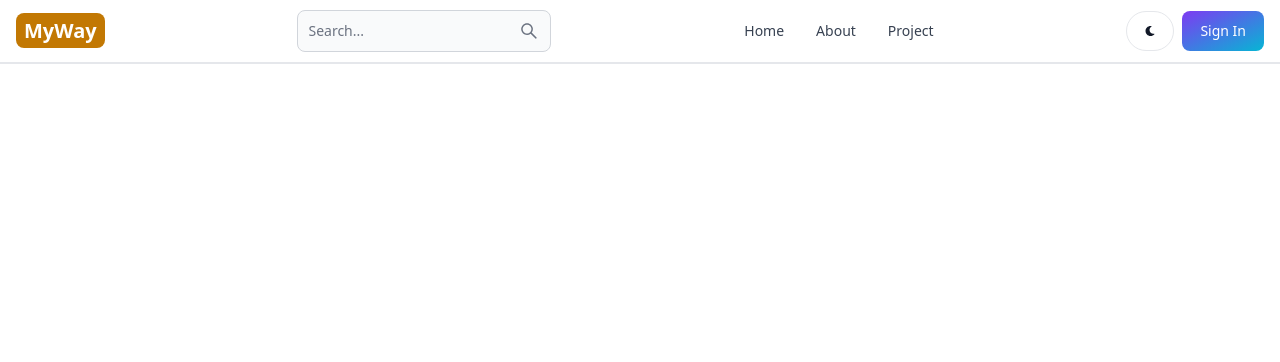
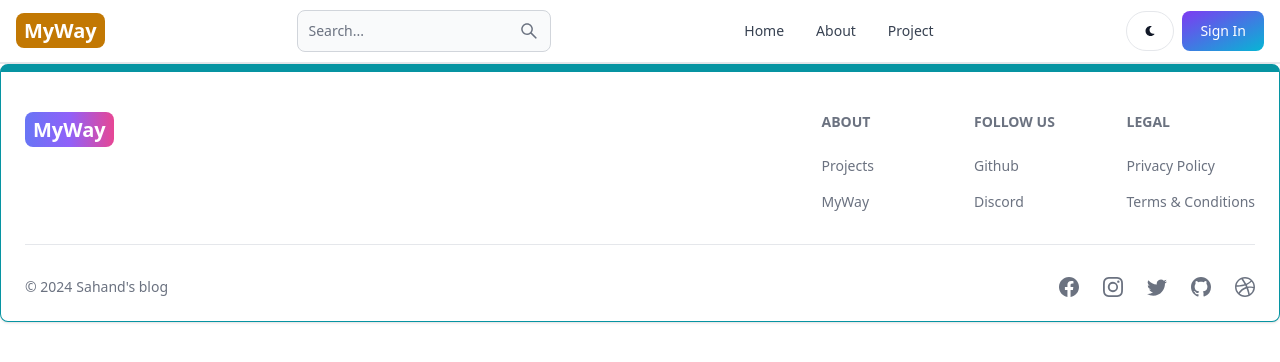
Before and after one commit to MaYnk0018/Xeos_in, a React app in the folder client/: page /post/1 in a window 1280 px wide. Shown: the top 362 px of the page. Built offline with nearby package versions, Linux system fonts and the light colour scheme; the HTML template or start-up script is replaced by a standard one.

Commit message:
added footer

```diff
--- a/client/src/App.jsx
+++ b/client/src/App.jsx
@@ -6,7 +6,7 @@
 import Project from './pages/Project';
 import SignUp from './pages/SignUp';
 import Header from './components/Header';
-// import Footer from './components/Footer';
+import FooterDown from './components/Footer';
 // import PrivateRoute from './components/PrivateRoute';
 // import OnlyAdminPrivateRoute from './components/OnlyAdminPrivateRoute';
 // import CreatePost from './pages/CreatePost';
@@ -37,7 +37,9 @@
         <Route path='/project' element={<Project />} />
         {/* <Route path='/post/:postSlug' element={<PostPage />} /> */}
       </Routes>
-      {/* <Footer /> */}
+      <FooterDown />
+
     </div>
+
   );
 }
--- /dev/null
+++ b/client/src/components/Footer.jsx
@@ -0,0 +1,80 @@
+import { Footer } from 'flowbite-react';
+import { Link } from 'react-router-dom';
+import { BsFacebook, BsInstagram, BsTwitter, BsGithub, BsDribbble } from 'react-icons/bs';
+export default function FooterDown() {
+  return (
+    <Footer container className='border border-t-8 border-teal-500'>
+      <div className='w-full max-w-7xl mx-auto'>
+        <div className='grid w-full justify-between sm:flex md:grid-cols-1'>
+          <div className='mt-5'>
+            <Link
+              to='/'
+              className='self-center whitespace-nowrap text-lg sm:text-xl font-semibold dark:text-white'
+            >
+              <span className='px-2 py-1 bg-gradient-to-r from-indigo-500 via-purple-500 to-pink-500 rounded-lg text-white'>
+                MyWay
+              </span>
+            </Link>
+          </div>
+          <div className='grid grid-cols-2 gap-8 mt-4 sm:grid-cols-3 sm:gap-6'>
+            <div>
+              <Footer.Title title='About' />
+              <Footer.LinkGroup col>
+                <Footer.Link
+                  href='https://www.github.com/'
+                  target='_blank'
+                  rel='noopener noreferrer'
+                >
+                  Projects
+                </Footer.Link>
+                <Footer.Link
+                  href='/about'
+                  target='_blank'
+                  rel='noopener noreferrer'
+                >
+                  MyWay
+                </Footer.Link>
+              </Footer.LinkGroup>
+            </div>
+            <div>
+              <Footer.Title title='Follow us' />
+              <Footer.LinkGroup col>
+                <Footer.Link
+                  href='https://www.github.com/'
+                  target='_blank'
+                  rel='noopener noreferrer'
+                >
+                  Github
+                </Footer.Link>
+                <Footer.Link href='#'>Discord</Footer.Link>
+              </Footer.LinkGroup>
+            </div>
+            <div>
+              <Footer.Title title='Legal' />
+              <Footer.LinkGroup col>
+                <Footer.Link href='#'>Privacy Policy</Footer.Link>
+                <Footer.Link href='#'>Terms &amp; Conditions</Footer.Link>
+              </Footer.LinkGroup>
+            </div>
+          </div>
+        </div>
+        <Footer.Divider />
+        <div className='w-full sm:flex sm:items-center sm:justify-between'>
+          <Footer.Copyright
+            href='#'
+            by="Sahand's blog"
+            year={new Date().getFullYear()}
+          />
+          <div className="flex gap-6 sm:mt-0 mt-4 sm:justify-center">
+            <Footer.Icon href='#' icon={BsFacebook}/>
+            <Footer.Icon href='#' icon={BsInstagram}/>
+            <Footer.Icon href='#' icon={BsTwitter}/>
+            <Footer.Icon href='https://github.com/' icon={BsGithub}/>
+            <Footer.Icon href='#' icon={BsDribbble}/>
+
+          </div>
+        </div>
+      </div>
+    </Footer>
+  );
+}
```
